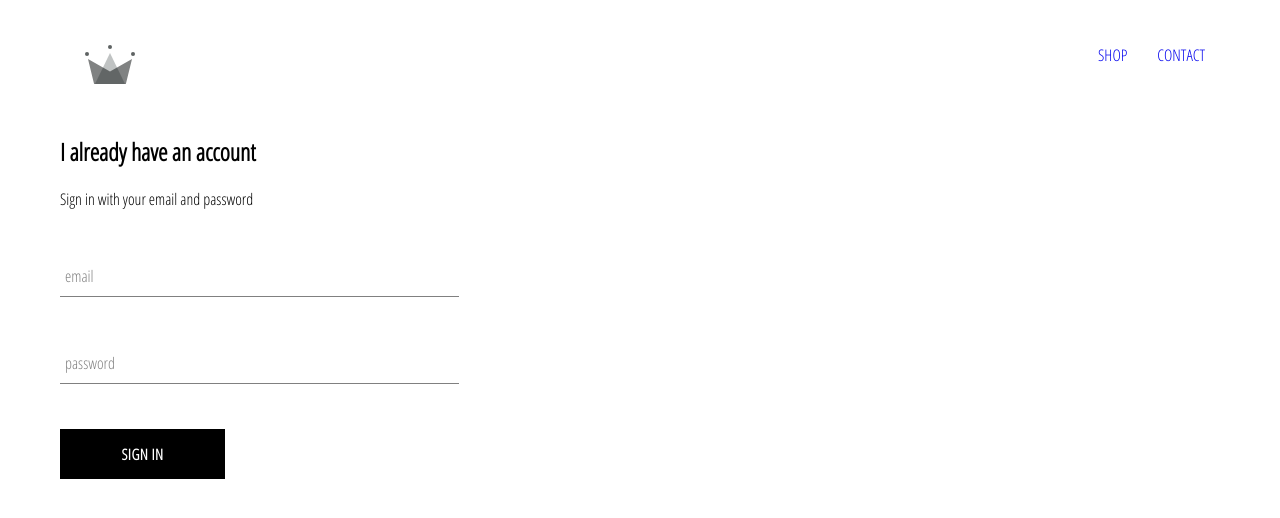
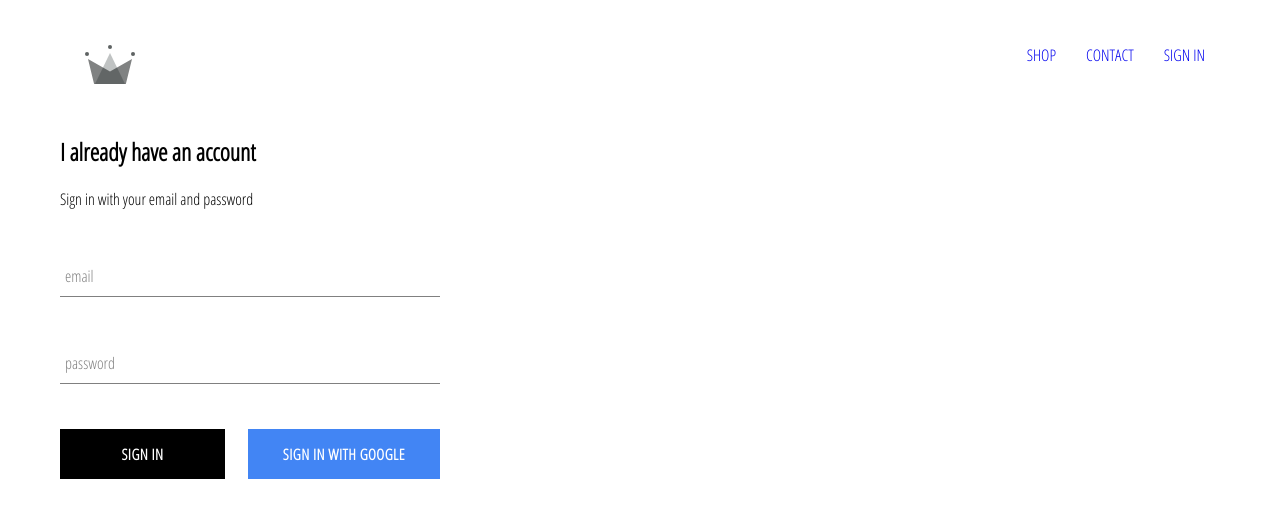
Before and after one commit to mlhyyl/react-commerce, a React (Create React App) app: page /signin in a window 1280 px wide. Shown: the top 518 px of the page. Built offline with nearby package versions, Linux system fonts and the light colour scheme; no server answers.

Commit message:
integrated firebase, created sign-in page and component and sign in with google

```diff
--- a/package.json
+++ b/package.json
@@ -6,6 +6,7 @@
     "@testing-library/jest-dom": "^5.11.4",
     "@testing-library/react": "^11.1.0",
     "@testing-library/user-event": "^12.1.10",
+    "firebase": "^8.2.5",
     "node-sass": "^4.14.1",
     "react": "^17.0.1",
     "react-dom": "^17.0.1",
--- a/src/App.css
+++ b/src/App.css
@@ -5,3 +5,6 @@
 a {
     text-decoration: none;
 }
+* {
+    box-sizing: border-box;
+}
--- a/src/App.js
+++ b/src/App.js
@@ -7,11 +7,34 @@
 import ShopPage from './pages/shop/shop.component';
 import SignInAndSignUpPage from './pages/sign-in-and-sign-up/sign-in-and-sign-up.component';
 import Header from './components/header/header.component';
+import {auth} from './firebase/firebase.utils'
 
-function App() {
+class App extends React.Component {
+  constructor() {
+    super()
+
+    this.state = {
+      currentUser: null
+    }
+  }
+
+  unsubscribeFromAuth = null;
+
+  componentDidMount() {
+    this.unsubscribeFromAuth = auth.onAuthStateChanged(user => {
+      this.setState({currentUser: user});
+      console.log(user)
+      })
+  }
+
+  componentWillUnmount() {
+    this.unsubscribeFromAuth();
+  }
+
+  render() {
     return (
       <div>
-      <Header />
+        <Header currentUser={this.state.currentUser} />
         <Switch>
           <Route exact path='/' component={HomePage} />
           <Route path='/shop' component={ShopPage} />
@@ -20,5 +43,6 @@
       </div>
     );
   }
+}
 
 export default App;
--- a/src/components/custom-button/custom-buttom.styles.scss
+++ b/src/components/custom-button/custom-buttom.styles.scss
@@ -19,4 +19,14 @@
     color: black;
     border: 1px solid black;
   }
+
+  &.google-sign-in {
+    background-color: #4285f4;
+    color: white;
+
+    &:hover {
+      background-color: #357ae8;
+      border: none;
+    }
+  }
 }
--- a/src/components/custom-button/custom-button.component.jsx
+++ b/src/components/custom-button/custom-button.component.jsx
@@ -2,8 +2,8 @@
 
 import './custom-buttom.styles.scss';
 
-const CustomButton = ({ children, ...otherProps }) => (
-  <button className='custom-button' {...otherProps}>
+const CustomButton = ({ children, isGoogleSignIn, ...otherProps }) => (
+  <button className={`${isGoogleSignIn ? 'google-sign-in' : ''} custom-button`} {...otherProps}>
     {children}
   </button>
 );
--- a/src/components/header/header.component.jsx
+++ b/src/components/header/header.component.jsx
@@ -1,11 +1,13 @@
 import React from 'react';
 import { Link } from 'react-router-dom';
+
+import { auth } from '../../firebase/firebase.utils'
 
 import { ReactComponent as Logo } from '../../assets/crown.svg';
 
 import './header.styles.scss';
 
-const Header = () => (
+const Header = ({currentUser}) => (
   <div className='header'>
     <Link className='logo-container' to='/'>
       <Logo className='logo' />
@@ -17,6 +19,15 @@
       <Link className='option' to='/shop'>
         CONTACT
       </Link>
+
+      {
+        currentUser ?
+        <div className='option' onClick={() => auth.signOut()}>SIGN OUT</div>
+        :
+        <Link className='option' to='/signIn'>
+          SIGN IN
+        </Link>
+      }
     </div>
   </div>
 );
--- a/src/components/header/header.styles.scss
+++ b/src/components/header/header.styles.scss
@@ -20,6 +20,7 @@
 
     .option {
       padding: 10px 15px;
+      cursor: pointer;
     }
   }
 }
--- a/src/components/sign-in/sign-in.component.jsx
+++ b/src/components/sign-in/sign-in.component.jsx
@@ -2,6 +2,8 @@
 
 import FormInput from '../form-input/form-input.component';
 import CustomButton from '../custom-button/custom-button.component';
+
+import {signInWithGoogle} from '../../firebase/firebase.utils'
 
 import './sign-in.styles.scss';
 
@@ -50,7 +52,10 @@
             label='password'
             required
           />
-          <CustomButton type='submit'> Sign in </CustomButton>
+          <div className='buttons'>
+            <CustomButton type='submit'> Sign in </CustomButton>
+            <CustomButton onClick={signInWithGoogle} isGoogleSignIn> Sign in with Google </CustomButton>
+          </div>
         </form>
       </div>
     );
--- a/src/components/sign-in/sign-in.styles.scss
+++ b/src/components/sign-in/sign-in.styles.scss
@@ -1,9 +1,14 @@
 .sign-in {
-  width: 30vw;
+  width: 380px;
   display: flex;
   flex-direction: column;
 
-  & .title {
+  .title {
     margin: 10px 0;
   }
+
+  .buttons {
+    display: flex;
+    justify-content: space-between;
+  }
 }
--- /dev/null
+++ b/src/firebase/firebase.utils.js
@@ -0,0 +1,24 @@
+import firebase from 'firebase/app';
+import 'firebase/firestore';
+import 'firebase/auth';
+
+const config = {
+    apiKey: "AIzaSyDbb69kfYxjEeRvZebwzVQJiYJgvQ8tKyM",
+    authDomain: "crwn-db-cc183.firebaseapp.com",
+    projectId: "crwn-db-cc183",
+    storageBucket: "crwn-db-cc183.appspot.com",
+    messagingSenderId: "502700034056",
+    appId: "1:502700034056:web:33fa85914e6a0020f0a9bd",
+    measurementId: "G-RXZJHF0LX5"
+};
+
+firebase.initializeApp(config);
+
+export const auth = firebase.auth();
+export const firestore = firebase.firestore();
+
+const provider = new firebase.auth.GoogleAuthProvider();
+provider.setCustomParameters({ prompt: 'select_account'})
+export const signInWithGoogle = () => auth.signInWithPopup(provider);
+
+export default firebase;
```
Also changed, not shown: 2 other files (tests, documents, lock files or other folders). Lines whose indentation alone changed are shown as unchanged.
